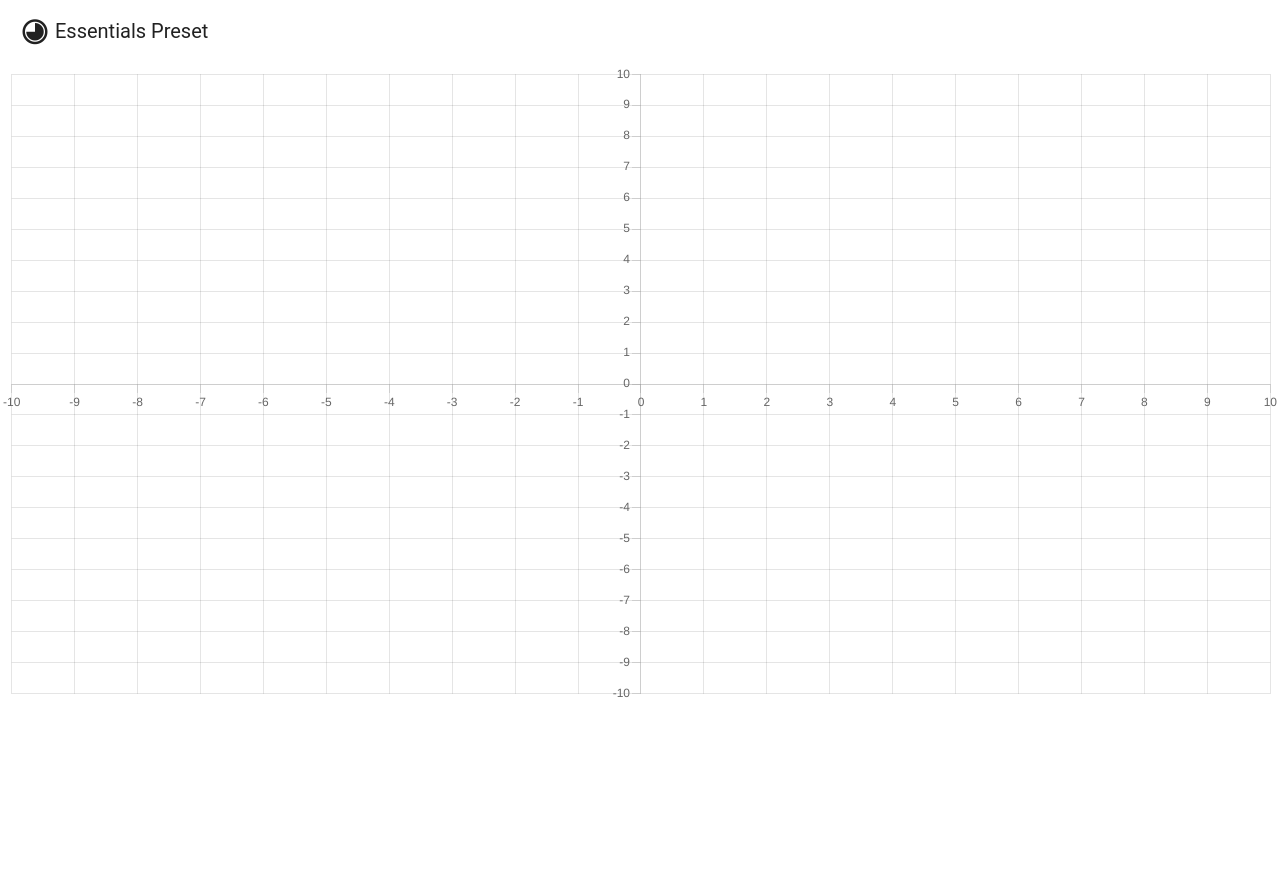
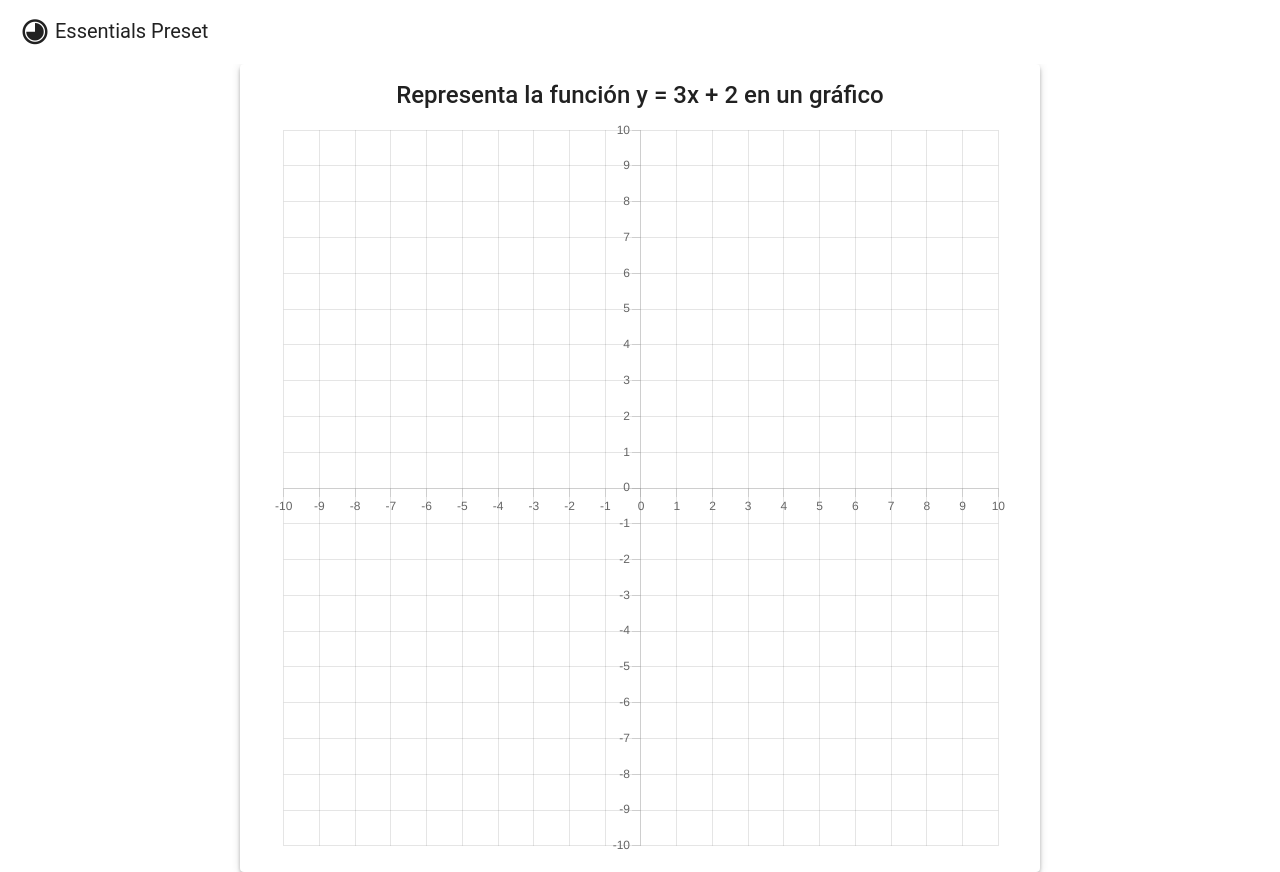
Before and after one commit to inspedralbes/transversal-tr2-2023-2024-front-back-damtr2g5, a Vue app in the folder vuetify-project/: page /pruebas in a window 1280 px wide. Before the commit the page ends 800 px from the top, so only its background shows below. Built offline with nearby package versions, Linux system fonts and the light colour scheme.

Commit message:
Formato 6 hecho

```diff
--- a/vuetify-project/src/components/Formato6.vue
+++ b/vuetify-project/src/components/Formato6.vue
@@ -1,180 +1,39 @@
 <template>
-    <v-container>
-        <Line id="myChart" :data="data" :options="options" />
-    </v-container>
+    <v-sheet class="d-flex align-center justify-center text-center mx-auto px-4" elevation="4" rounded max-width="800"
+        width="100%">
+        <v-container>
+            <div class="text-h5 font-weight-medium mb-2">
+                {{ pregunta.pregunta }}
+            </div>
+            <ScatterLineChart />
+        </v-container>
+
+    </v-sheet>
 </template>
 
 <script>
-import {
-    Chart as ChartJS,
-    CategoryScale,
-    LinearScale,
-    PointElement,
-    LineElement,
-    Title,
-    Tooltip,
-    Legend
-} from 'chart.js'
-import { Line } from 'vue-chartjs';
+import ScatterLineChart from './scatterLineChart.vue';
 
-ChartJS.register(
-    CategoryScale,
-    LinearScale,
-    PointElement,
-    LineElement,
-    Title,
-    Tooltip,
-    Legend
-)
 export default {
+    name: 'Formato1',
+    components: {
+        ScatterLineChart
+    },
     data() {
         return {
-            points: [],
-            data: {
-                datasets: [
-                    {
-                        data: this.points,
-                        borderColor: 'rgba(255, 99, 132, 1)',
-                        pointRadius: 10,
-                        pointHoverRadius: 6,
-                        backgroundColor: 'rgba(255, 99, 132, 1)',
-                    },
-                    {
-                        label: 'Recta Lineal',
-                        data: [],
-                        borderColor: 'rgba(255, 99, 132, 1)',
-                        fill: false,
-                        pointRadius: 10,
-                        pointHoverBorderColor: 'rgba(255, 255, 255, 0)',
-                        pointHoverColor: 'rgba(255, 255, 255, 0)',
-                        type: 'line',
-                    },
-                ],
+            pregunta:
+            {
+                "id": 3,
+                "pregunta": "Representa la función y = 3x + 2 en un gráfico",
+                "idTema": "3",
+                "formato": "Grafica"
+
             },
-            options: {
-                onClick: this.handleChartClick,
-                responsive: true,
-                maintainAspectRatio: true,
-                scales: {
-                    x: {
-                        type: 'linear',
-                        position: 'center',
-                        min: -10,
-                        max: 10,
-                        step: 1,
-                        ticks: {
-                            stepSize: 1,
-                        },
-                    },
-                    y: {
-                        type: 'linear',
-                        position: 'center',
-                        min: -10,
-                        max: 10,
-                        step: 1,
-                        ticks: {
-                            stepSize: 1,
-                        },
-                    },
-                },
-                plugins: {
-                    legend: {
-                        display: false,
-                    },
-                    tooltip: {
-                        displayColors: false,
-                        filter: function (tooltipItem) {
-                            return tooltipItem.datasetIndex === 0;
-                        },
-                    },
-                },
-                animation: {
-                    duration: 0,
-                },
-            },
+            selectedAnswer: null
         };
     },
-    components: {
-        Line,
-    },
-    mounted() {
-    },
-    methods: {
-        handleChartClick(event) {
-            var xValue = Math.round(this.$refs.myChart.chartInstance.scales.x.getValueForPixel(event.offsetX));
-            var yValue = Math.round(this.$refs.myChart.chartInstance.scales.y.getValueForPixel(event.offsetY));
-
-            var existingPointIndex = this.findPointIndex(this.points, xValue, yValue);
-
-            if (existingPointIndex !== -1) {
-                this.points.splice(existingPointIndex, 1);
-                var lineData = this.calculateLine(this.points);
-                this.animateLine(this.$refs.myChart.chartInstance, lineData);
-            } else {
-                if (this.points.length < 2) {
-                    this.points.push({ x: xValue, y: yValue });
-                    var lineData = this.calculateLine(this.points);
-                    this.animateLine(this.$refs.myChart.chartInstance, lineData);
-                }
-            }
-        },
-        findPointIndex(points, x, y) {
-            for (var i = 0; i < points.length; i++) {
-                if (points[i].x === x && points[i].y === y) {
-                    return i;
-                }
-            }
-        },
-        calculateLine(points) {
-            if (points.length === 2) {
-                var x1 = points[0].x;
-                var y1 = points[0].y;
-                var x2 = points[1].x;
-                var y2 = points[1].y;
-
-                var slope = (x2 - x1) !== 0 ? (y2 - y1) / (x2 - x1) : Infinity; // Manejar la pendiente infinita
-
-                var intercept = y1 - slope * x1;
-
-                var lineData = [];
-
-                // Ajustar la lógica para dibujar puntos según la pendiente
-                if (Math.abs(slope) > 1 || !isFinite(slope)) {
-                    // Si la pendiente supera 45 grados o es infinita, dibujar puntos en el eje y
-                    for (var y = -10; y <= 10; y++) {
-                        var x = isFinite(slope) ? (y - intercept) / slope : x1; // Manejar la pendiente infinita
-                        lineData.push({ x: x, y: y });
-                    }
-                } else {
-                    // Si la pendiente no supera 45 grados, dibujar puntos en el eje x
-                    for (var x = -10; x <= 10; x++) {
-                        var y = slope * x + intercept;
-                        lineData.push({ x: x, y: y });
-                    }
-                }
-
-                return lineData;
-            } else {
-                return [];
-            }
-        },
-        animateLine(chart, lineData) {
-            chart.data.datasets[1].data = [];
-            chart.update();
-
-            const totalDuration = 400;
-            const delayBetweenPoints = totalDuration / lineData.length;
-
-            lineData.forEach((point, index) => {
-                setTimeout(() => {
-                    if (chart.data.datasets[0].data[1] === undefined) {
-                    } else {
-                        chart.data.datasets[1].data.push(point);
-                        chart.update();
-                    }
-                }, index * delayBetweenPoints);
-            });
-        },
-    },
+    // Your component's logic goes here
 };
 </script>
+
+<style scoped></style>
--- a/vuetify-project/src/components/scatterLineChart.vue
+++ b/vuetify-project/src/components/scatterLineChart.vue
@@ -1,8 +1,9 @@
 <template>
-  <Line ref="line" :data="data" :options="options" @click="handleChartClick"/>
+  <Line ref="line" :data="chartData" :options="options" @click="handleChartClick" />
 </template>
 
-<script lang="ts">
+<script>
+import { Line } from 'vue-chartjs';
 import {
   Chart as ChartJS,
   CategoryScale,
@@ -13,7 +14,6 @@ import {
   Tooltip,
   Legend
 } from 'chart.js'
-import { Line } from 'vue-chartjs'
 
 ChartJS.register(
   CategoryScale,
@@ -24,37 +24,16 @@ ChartJS.register(
   Tooltip,
   Legend
 )
-
 export default {
-  name: 'App',
+  name: 'ScatterLineChart',
   components: {
     Line
   },
   data() {
     return {
       points: [],
-      data: {
-        datasets: [{
-          data: this.points,
-          borderColor: 'rgba(255, 99, 132, 1)',
-          pointRadius: 10,
-          pointHoverRadius: 6,
-          backgroundColor: 'rgba(255, 99, 132, 1)',
-
-        }, {
-          label: 'Recta Lineal',
-          data: [], // No hay datos iniciales
-          borderColor: 'rgba(255, 99, 132, 1)', // Color de la línea
-          fill: false,
-          pointRadius: 10,
-          pointHoverBorderColor: 'rgba(255, 255, 255, 0)',
-          pointHoverColor: 'rgba(255, 255, 255, 0)',
-          type: 'line',
-
-
-        }]
-      },
       options: {
+        aspectRatio: 1,
         responsive: true,
         maintainAspectRatio: true,
         scales: {
@@ -63,7 +42,6 @@ export default {
             position: 'center',
             min: -10,
             max: 10,
-            step: 1,
             ticks: {
               stepSize: 1
             }
@@ -73,7 +51,6 @@ export default {
             position: 'center',
             min: -10,
             max: 10,
-            step: 1,
             ticks: {
               stepSize: 1
             }
@@ -87,10 +64,17 @@ export default {
             displayColors: false,
             filter: function (tooltipItem) {
               return tooltipItem.datasetIndex === 0;
+            },
+            callbacks: {
+              label: function (context) {
+                const data = context.parsed;
+                return `(${data.x}, ${data.y})`;
+              },
+              title: function () {
+                return null;
+              }
             }
-
           }
-
         },
         animation: {
           duration: 0
@@ -98,16 +82,104 @@ export default {
       }
     }
   },
+  computed: {
+    lineData() {
+      return this.calculateLine(this.points);
+    },
+    chartData() {
+      return {
+        datasets: [{
+          data: [...this.points],
+          borderColor: 'rgba(255, 99, 132, 1)',
+          pointRadius: 7,
+          pointHoverRadius: 4,
+          backgroundColor: 'rgba(255, 99, 132, 1)',
+        }, {
+          label: 'Recta Lineal',
+          data: this.lineData,
+          borderColor: 'rgba(255, 99, 132, 1)',
+          fill: false,
+          pointRadius: 0,
+          pointHoverRadius: 0,
+          type: 'line',
+        }]
+      };
+    },
+  },
   methods: {
-    // Manejador del clic en el gráfico
     handleChartClick(event) {
-      const chartInstance = this.$refs.line.chart
-      var xValue = Math.round(chartInstance.scales.x.getValueForPixel(event.offsetX));
-    var yValue = Math.round(chartInstance.scales.y.getValueForPixel(event.offsetY));
 
-      console.log(xValue, yValue);
+      const chartInstance = this.$refs.line.chart;
+      const xValue = Math.round(chartInstance.scales.x.getValueForPixel(event.offsetX));
+      const yValue = Math.round(chartInstance.scales.y.getValueForPixel(event.offsetY));
+      const existingPointIndex = this.findPointIndex(this.points, xValue, yValue);
+      if (existingPointIndex !== -1) {
+        this.points.splice(existingPointIndex, 1);
+        //this.animateLine(chartInstance, this.lineData);
+      } else {
+        if (this.points.length < 2) {
+          console.log(this.points);
+          this.points.push({ x: xValue, y: yValue });
+          console.log(this.points);
+          //this.animateLine(chartInstance, this.lineData);
+        }
+      }
+    },
+    findPointIndex(points, x, y) {
+      for (let i = 0; i < points.length; i++) {
+        if (points[i].x === x && points[i].y === y) {
+          return i;
+        }
+      }
+      return -1;
+    },
+    calculateLine(points) {
+      if (points.length === 2) {
+        const x1 = points[0].x;
+        const y1 = points[0].y;
+        const x2 = points[1].x;
+        const y2 = points[1].y;
 
+        const slope = (x2 - x1) !== 0 ? (y2 - y1) / (x2 - x1) : Infinity;
+        const intercept = y1 - slope * x1;
+
+        const lineData = [];
+
+        if (Math.abs(slope) > 1 || !isFinite(slope)) {
+          for (let y = -10; y <= 10; y++) {
+            const x = isFinite(slope) ? (y - intercept) / slope : x1;
+            lineData.push({ x: x, y: y });
+          }
+        } else {
+          for (let x = -10; x <= 10; x++) {
+            const y = slope * x + intercept;
+            lineData.push({ x: x, y: y });
+          }
+        }
+
+        return lineData;
+      } else {
+        return [];
+      }
     },
+    animateLine(chart, lineData) {
+      chart.data.datasets[1].data = [];
+      chart.update();
+
+      const totalDuration = 400;
+      const delayBetweenPoints = totalDuration / lineData.length;
+
+      lineData.forEach((point, index) => {
+        setTimeout(() => {
+          if (chart.data.datasets[0].data[1] === undefined) {
+            // Do nothing
+          } else {
+            chart.data.datasets[1].data.push(point);
+            chart.update();
+          }
+        }, index * delayBetweenPoints);
+      });
+    }
   },
 }
 </script>
--- a/vuetify-project/src/router/index.js
+++ b/vuetify-project/src/router/index.js
@@ -15,7 +15,7 @@ const routes = [
         component: () => import(/* webpackChunkName: "home" */ '@/views/Home.vue'),
       },
       {path: '/pruebas',
-      component: () => import('@/components/scatterLineChart.vue')},
+      component: () => import('@/components/Formato6.vue')},
     ],
   },
 ]
```
